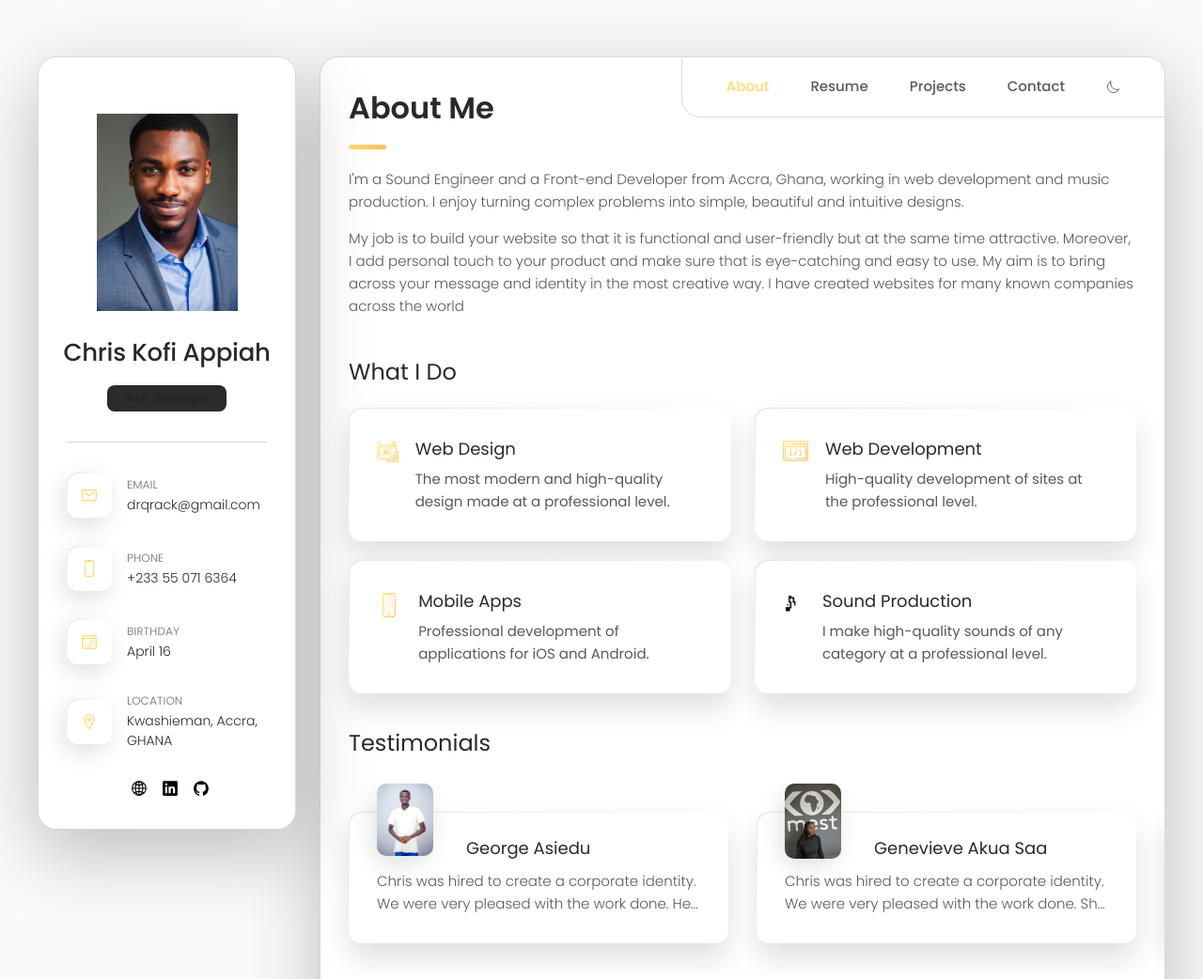
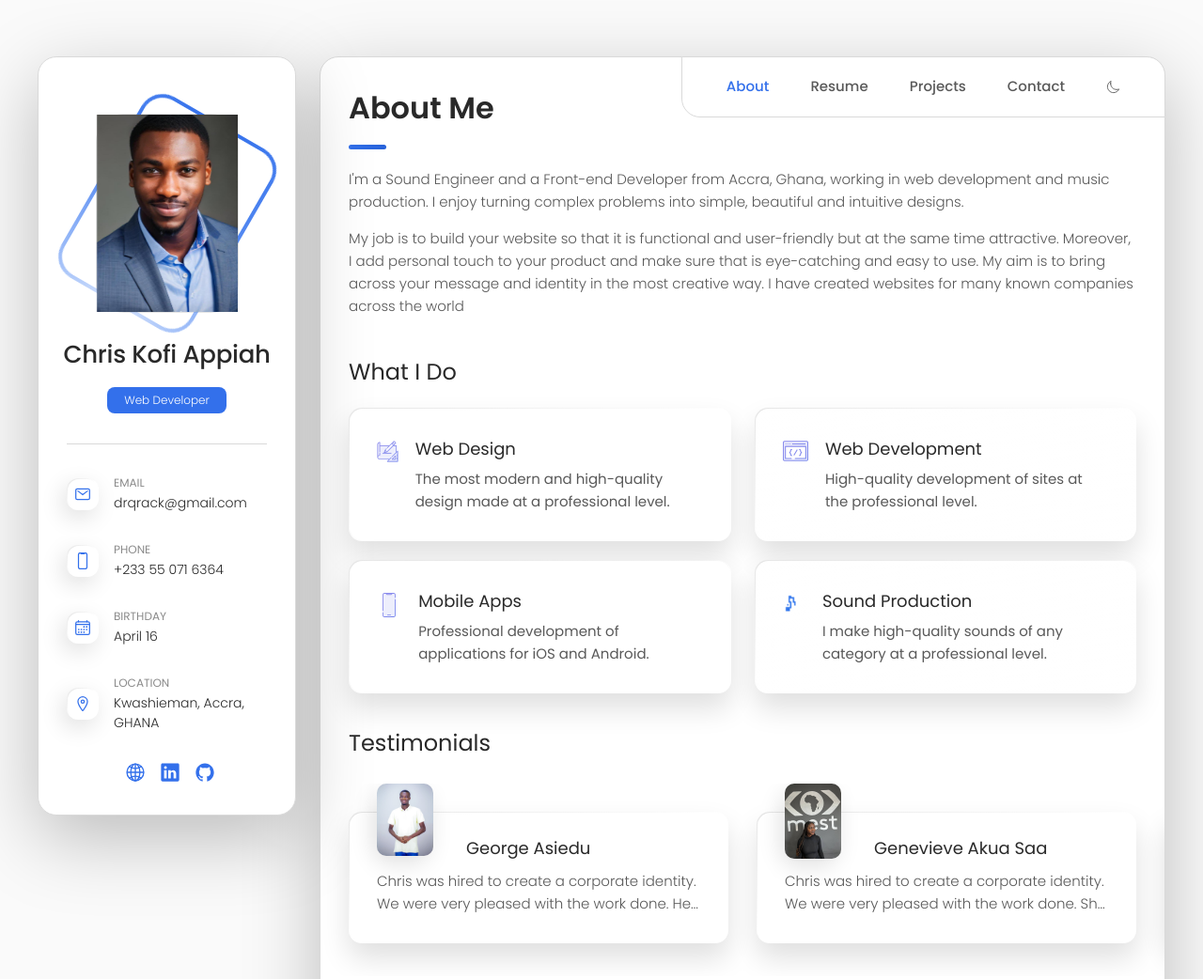
Before and after one commit to drqrack/chris-kofi-appiah-portfolio, a plain HTML site: page index.html in a window 1280 px wide. Shown: the top 1042 px of the page at 94% size. Drawn offline with nearby package versions, Linux system fonts and the light colour scheme.

Commit message:
multiple changes

```diff
--- a/assets/css/style.css
+++ b/assets/css/style.css
@@ -35,13 +35,13 @@
   ), hsl(240, 2%, 13%);
   --bg-gradient-yellow-1: linear-gradient(
     to bottom right,
-    hsl(45, 100%, 71%) 0%,
-    hsla(36, 100%, 69%, 0) 50%
+    hsl(220, 92%, 60%) 0%,
+    hsla(220, 92%, 60%, 0) 50%
   );
   --bg-gradient-yellow-2: linear-gradient(
     135deg,
-    hsla(45, 100%, 71%, 0.251) 0%,
-    hsla(35, 100%, 68%, 0) 59.86%
+    hsla(220, 92%, 60%, 0.25) 0%,
+    hsla(220, 85%, 58%, 0) 59.86%
   ), hsl(240, 2%, 13%);
   --border-gradient-onyx: linear-gradient(
     to bottom right,
@@ -50,8 +50,8 @@
   );
   --text-gradient-yellow: linear-gradient(
     to right,
-    hsl(45, 100%, 72%),
-    hsl(35, 100%, 68%)
+    hsl(220, 92%, 60%),
+    hsl(220, 85%, 58%)
   );
 
   /* solid */
@@ -63,8 +63,8 @@
   --smoky-black: hsl(0, 0%, 7%);
   --white-1: hsl(0, 0%, 100%);
   --white-2: hsl(0, 0%, 98%);
-  --orange-yellow-crayola: hsl(45, 100%, 72%);
-  --vegas-gold: hsl(45, 54%, 58%);
+  --orange-yellow-crayola: hsl(220, 82%, 56%);
+  --vegas-gold: hsl(220, 70%, 45%);
   --light-gray: hsl(0, 0%, 84%);
   --light-gray-70: hsla(0, 0%, 84%, 0.7);
   --bittersweet-shimmer: hsl(0, 43%, 51%);
@@ -125,6 +125,15 @@
   --white-2: hsl(0, 0%, 16%);
   --light-gray: hsl(0, 0%, 35%);
   --light-gray-70: hsla(0, 0%, 35%, 0.7);
+
+  /* accent palette tuned for light theme (blue to complement portrait suit) */
+  --orange-yellow-crayola: hsl(220, 82%, 56%);
+  --vegas-gold: hsl(220, 70%, 45%);
+  --text-gradient-yellow: linear-gradient(
+    to right,
+    hsl(220, 82%, 56%),
+    hsl(220, 70%, 50%)
+  );
 
   /* gradients and shadows tuned for light */
   --bg-gradient-onyx: linear-gradient(
@@ -150,6 +159,30 @@
 /* Components with hard-coded backgrounds that need light override */
 [data-theme="light"] .navbar { background: hsla(0, 0%, 100%, 0.85); }
 
+/* Improve avatar visibility on light background */
+[data-theme="light"] .avatar-box {
+  background: linear-gradient(to bottom right, hsl(220, 100%, 97%), hsl(0, 0%, 100%));
+  border: 1px solid hsl(0, 0%, 90%);
+  box-shadow: var(--shadow-2);
+}
+
+/* Show client logos in full color on light theme for visibility */
+[data-theme="light"] .clients-item img { filter: grayscale(0); }
+
+/* Icon/link color tuning for light theme */
+[data-theme="light"] .social-item .social-link { color: var(--orange-yellow-crayola); }
+
+/* Sidebar role badge visibility in light theme */
+[data-theme="light"] .info-content .title {
+  background: var(--orange-yellow-crayola);
+  color: #ffffff;
+}
+
+/* Tint service icons to accent color in light theme for consistency/visibility */
+[data-theme="light"] .service-icon-box img {
+  filter: invert(36%) sepia(84%) saturate(1800%) hue-rotate(205deg) brightness(95%) contrast(95%);
+}
+
 
 
 
@@ -236,6 +269,13 @@ article {
   z-index: 1;
 }
 
+/* Slightly larger and clearer icons in light theme for visibility */
+[data-theme="light"] .icon-box {
+  width: 34px;
+  height: 34px;
+  color: var(--orange-yellow-crayola);
+}
+
 .icon-box::before {
   content: "";
   position: absolute;
@@ -360,7 +400,22 @@ main {
   transition: var(--transition-2);
 }
 
-.sidebar.active { max-height: 405px; }
+.sidebar.active { max-height: 405px; overflow-y: auto; }
+
+/* Sidebar scrollbar */
+.sidebar::-webkit-scrollbar {
+  width: 6px;
+}
+
+.sidebar::-webkit-scrollbar-track {
+  background: var(--onyx);
+  border-radius: 6px;
+}
+
+.sidebar::-webkit-scrollbar-thumb {
+  background: var(--orange-yellow-crayola);
+  border-radius: 6px;
+}
 
 .sidebar-info {
   position: relative;
@@ -373,6 +428,49 @@ main {
 .avatar-box {
   background: var(--bg-gradient-onyx);
   border-radius: 20px;
+}
+
+/* Animated accent ring around profile avatar */
+.avatar-box {
+  position: relative;
+  z-index: 0;
+}
+
+.avatar-box::before {
+  content: "";
+  position: absolute;
+  inset: -6px; /* ring thickness + gap */
+  border-radius: 26px; /* 20px + 6px to keep roundness */
+  background: conic-gradient(
+    from 0deg,
+    var(--orange-yellow-crayola) 0%,
+    hsla(220, 85%, 58%, 0.8) 25%,
+    hsla(220, 85%, 58%, 0.15) 50%,
+    hsla(220, 85%, 58%, 0.8) 75%,
+    var(--orange-yellow-crayola) 100%
+  );
+  -webkit-mask: linear-gradient(#000 0 0) content-box, linear-gradient(#000 0 0);
+          mask: linear-gradient(#000 0 0) content-box, linear-gradient(#000 0 0);
+  -webkit-mask-composite: xor;
+          mask-composite: exclude;
+  padding: 4px; /* ring thickness */
+  animation: rotateRing 60s linear infinite;
+  filter: drop-shadow(0 0 8px rgba(0, 115, 255, 0.35));
+  z-index: -1;
+}
+
+@keyframes rotateRing {
+  to { transform: rotate(360deg); }
+}
+
+/* Subtle breathing glow to make it unique */
+.avatar-box {
+  animation: avatarGlow 5s ease-in-out infinite;
+}
+
+@keyframes avatarGlow {
+  0%, 100% { box-shadow: 0 0 0 rgba(0, 115, 255, 0); }
+  50% { box-shadow: 0 0 20px rgba(0, 115, 255, 0.25); }
 }
 
 .info-content .name {
@@ -478,14 +576,14 @@ main {
 }
 
 .social-item .social-link {
-  /* color: var(--light-gray-70); */
-  color: black;
-  font-size: 18px;
+  color: var(--orange-yellow-crayola);
+  font-size: 22px;
+  transition: color var(--transition-1), transform var(--transition-1), text-shadow var(--transition-1);
 }
 
 
 /* .social-item .social-link:hover { color: var(--light-gray); } */
-.social-item .social-link:hover { color: var(--vegas-gold); }
+.social-item .social-link:hover { color: var(--vegas-gold); transform: translateY(-2px) scale(1.15); text-shadow: 0 0 10px currentColor; }
 
 
 
@@ -584,7 +682,7 @@ main {
 
 .service-icon-box { margin-bottom: 10px; }
 
-.service-icon-box img { margin: auto; }
+.service-icon-box img { margin: auto; filter: invert(36%) sepia(84%) saturate(1800%) hue-rotate(205deg) brightness(95%) contrast(95%); }
 
 .service-content-box { text-align: center; }
 
--- a/assets/js/script.js
+++ b/assets/js/script.js
@@ -202,3 +202,34 @@ if (themeToggleButton) {
     applyTheme(isLight ? 'dark' : 'light');
   });
 }
+
+// Profile avatar cycler
+(function () {
+  const avatarImg = document.getElementById('profile-avatar');
+  if (!avatarImg) return;
+
+  // List of available avatar images
+  const avatarSources = [
+    './assets/images/drcrack.jpg',
+    './assets/images/kofi-pic.jpg',
+    './assets/images/chris-pic.jpg',
+  ];
+
+  // Restore last selected avatar
+  let currentIndex = 0;
+  try {
+    const savedSrc = localStorage.getItem('selectedAvatarSrc');
+    const savedIndex = avatarSources.indexOf(savedSrc || '');
+    if (savedIndex >= 0) {
+      currentIndex = savedIndex;
+      avatarImg.src = avatarSources[currentIndex];
+    }
+  } catch (_) {}
+
+  avatarImg.style.cursor = 'pointer';
+  avatarImg.addEventListener('click', () => {
+    currentIndex = (currentIndex + 1) % avatarSources.length;
+    avatarImg.src = avatarSources[currentIndex];
+    try { localStorage.setItem('selectedAvatarSrc', avatarImg.src.replace(location.origin + '/', './')); } catch (_) {}
+  });
+})();
--- a/index.html
+++ b/index.html
@@ -44,7 +44,7 @@
       <div class="sidebar-info">
 
         <figure class="avatar-box">
-          <img src="./assets/images/drcrack.jpg" alt="Dr Crack" width="80">
+          <img id="profile-avatar" src="./assets/images/drcrack.jpg" alt="Dr Crack" width="80" title="Click to change photo">
         </figure>
 
         <div class="info-content">
```
Also changed, not shown: assets/images/kofi-gray-pic.jpg (added), assets/images/kofi-pic.jpg (added).
